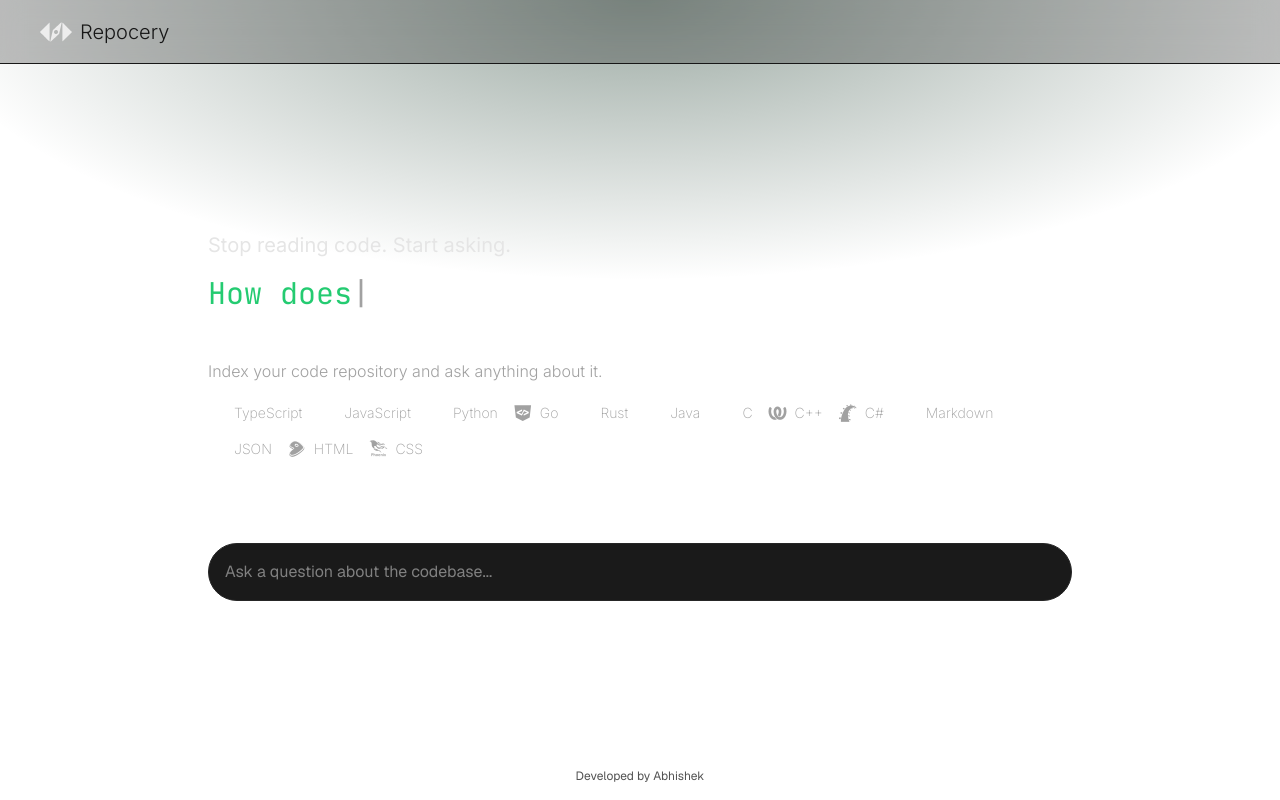
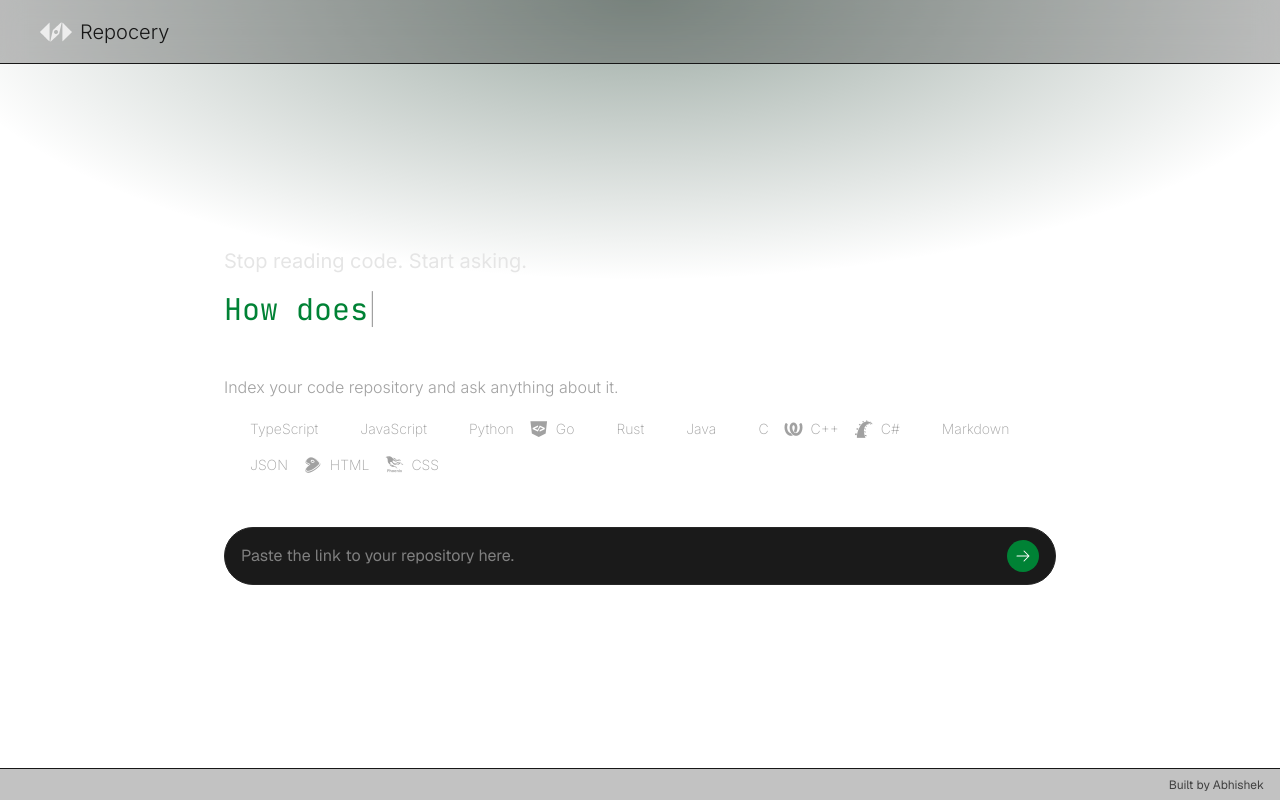
Before and after one commit to sonuoso/rag-project-explorer, a Next.js app: page / in a window 1280 px wide. Built offline with nearby package versions, Linux system fonts and the light colour scheme.

Commit message:
feat: session flow - Homeface indexing, multi-collection support

```diff
--- a/app/page.tsx
+++ b/app/page.tsx
@@ -5,13 +5,13 @@ export default function Home() {
   return (
     <>
       <header className="flex items-center gap-2 h-[4rem] bg-[#0e0e0e]/25 backdrop-blur-md py-5 px-10 border-b border-neutral-900">
-        <Image src="/RepocerySVGLogo.svg" alt="Repocery" width={32} height={32} />
+        <Image src="/RepocerySVGLogo.svg" alt="Repocery" width={32} height={32} className="w-8 h-8" />
         <div className="font-inter text-xl">Repocery</div>
       </header>
       <main className="max-w-4xl w-full mx-auto">
         <ChatInterface />
       </main>
-      <footer className="h-[2rem] text-xs text-neutral-600 text-center">Developed by Abhishek</footer>
+      <footer className="flex justify-center sm:justify-end items-center h-[2rem] bg-[#0e0e0e]/25 backdrop-blur-md border-t border-neutral-900 px-4"><div className="text-xs text-neutral-700">Built by Abhishek</div></footer>
     </>
   );
 }
--- a/components/ChatInterface.tsx
+++ b/components/ChatInterface.tsx
@@ -24,8 +24,10 @@ export default function ChatInterface() {
   const [messages, setMessages] = useState<Message[]>([]);
   const [loading, setLoading] = useState(false);
   const textareaRef = useRef<HTMLTextAreaElement>(null);
-  const [isExpanded, setIsExpanded] = useState(false);
   const bottomRef = useRef<HTMLDivElement>(null);
+  const [indexing, setIndexing] = useState(false);
+  const [collections, setCollections] = useState<string[]>([]);
+  const [activeCollection, setActiveCollection] = useState<string | null>(null);
 
   // Chat should auto scroll to the bottom when the loading indicator appears
   useEffect(() => {
@@ -35,7 +37,7 @@ export default function ChatInterface() {
   }, [loading]);
 
   async function handleSubmit() {
-    if (!input.trim()) {
+    if (!input.trim() || !activeCollection) {
       return;
     }
 
@@ -45,8 +47,6 @@ export default function ChatInterface() {
 
     setInput("");
 
-    setIsExpanded(false);
-
     if (textareaRef.current) {
       textareaRef.current.style.height = "2.5rem";
     }
@@ -55,7 +55,10 @@ export default function ChatInterface() {
       const res = await fetch("/api/query", {
         method: "POST",
         headers: { "Content-Type": "application/json" },
-        body: JSON.stringify({ question: input }),
+        body: JSON.stringify({
+          question: input,
+          collectionName: activeCollection,
+        }),
       });
 
       const data = await res.json();
@@ -75,15 +78,38 @@ export default function ChatInterface() {
     }
   }
 
+  async function handleIndex(dirPath: string) {
+    const folderName = dirPath.split(/[\\/]/).filter(Boolean).pop();
+    const collectionId = `${folderName}-${Math.random().toString(36).slice(2, 6)}`;
+
+    try {
+      setIndexing(true);
+      const res = await fetch("/api/index", {
+        method: "POST",
+        headers: { "Content-Type": "application/json" },
+        body: JSON.stringify({ dirPath, repoName: collectionId }),
+      });
+
+      if (!res.ok) throw new Error("Indexing failed");
+      setActiveCollection(collectionId);
+    } catch (error) {
+      console.error("Indexing failed: ", error);
+    } finally {
+      setIndexing(false);
+    }
+  }
+
   return (
     <div
-      className={`w-full min-h-[472px] h-[calc(100vh-96px)] flex flex-col ${messages.length === 0 && "justify-center items-center"} overflow-auto p-4`}
+      className={`w-full h-[calc(100vh-96px)] flex flex-col ${activeCollection === null && "items-center justify-center"} p-4`}
     >
-      {messages.length === 0 && (
-        <Homeface />
+      {activeCollection === null && (
+        <Homeface onIndex={handleIndex} indexing={indexing} />
       )}
+      {activeCollection && (
+        <>
           <div
-        className={`flex ${messages.length > 0 ? "flex-1" : ""} flex-col overflow-auto scrollbar-thin scrollbar-thumb-[#202020] scrollbar-track-transparent px-2 pt-8 pb-12 gap-2`}
+            className={`flex flex-1 flex-col overflow-auto scrollbar-thin scrollbar-thumb-[#202020] scrollbar-track-transparent px-2 pt-8 pb-12 gap-2`}
           >
             {messages.map((message, index) => (
               <div
@@ -118,21 +144,24 @@ export default function ChatInterface() {
             <div ref={bottomRef} />
           </div>
           <div
-        className={`w-full flex bg-[#1a1a1a] border border-neutral-800 ${messages.length === 0 && !isExpanded ? "py-2 rounded-full" : "pt-4 flex-col rounded-xl"}`}
+            className={`w-full flex bg-[#1a1a1a] border border-neutral-800 pt-4 flex-col rounded-xl`}
           >
             <textarea
-          className={`w-full justify-center ${messages.length === 0 && !isExpanded && "py-2"} px-4 text-base text-neutral-200 bg-transparent focus:outline-none resize-none overflow-y-auto scrollbar-thin scrollbar-thumb-[#202020] scrollbar-track-transparent`}
+              className={`w-full justify-center px-4 text-base text-neutral-200 bg-transparent focus:outline-none resize-none overflow-y-auto scrollbar-thin scrollbar-thumb-[#202020] scrollbar-track-transparent`}
               placeholder="Ask a question about the codebase..."
               value={input}
               rows={1}
               ref={textareaRef}
-          style={{ height: "2.5rem", minHeight: "2.5rem", maxHeight: "20rem" }}
+              style={{
+                height: "2.5rem",
+                minHeight: "2.5rem",
+                maxHeight: "20rem",
+              }}
               onChange={(e) => {
                 setInput(e.target.value);
                 e.target.style.height = "auto";
                 const newHeight = Math.min(e.target.scrollHeight, 320);
                 e.target.style.height = newHeight + "px";
-            setIsExpanded(newHeight > 40); // 2.5rem = 40px
               }}
               onKeyDown={(e) => {
                 if (e.key === "Enter" && !e.shiftKey) {
@@ -141,17 +170,17 @@ export default function ChatInterface() {
                 }
               }}
             />
-        {((messages.length === 0 && input) || messages.length !== 0) && (
             <div className="flex justify-end">
               <button
-              className={`${messages.length === 0 && !isExpanded ? "my-1 rounded-full" : "my-4 rounded-lg"} mx-4 px-2 py-2 bg-[#008235] hover:bg-green-600 text-white text-sm`}
+                className={`my-4 rounded-lg mx-4 px-2 py-2 bg-[#008235] hover:bg-green-600 text-white text-sm`}
                 onClick={handleSubmit}
               >
                 <ArrowRightIcon className="w-4 h-4" />
               </button>
             </div>
+          </div>
+        </>
       )}
-      </div>
     </div>
   );
 }
--- a/components/Homeface.tsx
+++ b/components/Homeface.tsx
@@ -1,7 +1,15 @@
 "use client";
 
+import { useState } from "react";
 import TypewriterAnimation from "./TypewriterAnimation";
-export default function Homeface() {
+import { ArrowRightIcon } from "@heroicons/react/24/solid";
+
+interface HomefaceProps {
+  onIndex: (dirPath: string) => void;
+  indexing: boolean;
+}
+
+export default function Homeface({onIndex, indexing}: HomefaceProps) {
   const languages = [
     { iconClass: "devicon-typescript-plain", label: "TypeScript" },
     { iconClass: "devicon-javascript-plain", label: "JavaScript" },
@@ -18,7 +26,18 @@ export default function Homeface() {
     { iconClass: "devicon-css3-plain", label: "CSS" },
   ];
 
+  const [repoName, setRepoName] = useState("");
+  const [dirPath, setDirPath] = useState("");
+
+  function handleIndex() {
+    if (!dirPath.trim()) return;
+    onIndex(dirPath);
+  }
+
   return (
+    <div
+      className={`w-full min-h-[472px] flex flex-col gap-12 justify-center items-center overflow-auto p-4`}
+    >
       <div className="self-start">
         <h2 className="font-inter-400 sm:text-xl text-neutral-200 mb-4">
           Stop reading code. Start asking.
@@ -50,5 +69,37 @@ export default function Homeface() {
           ))}
         </div>
       </div>
+      <div className={"w-full flex bg-[#1a1a1a] border border-neutral-800 py-2 rounded-full"}
+      >
+        <textarea
+          className={
+            "w-full justify-center py-2 px-4 text-base text-neutral-200 bg-transparent focus:outline-none resize-none overflow-y-auto scrollbar-thin scrollbar-thumb-[#202020] scrollbar-track-transparent"
+          }
+          placeholder="Paste the link to your repository here."
+          value={dirPath}
+          rows={1}
+          style={{ height: "2.5rem", minHeight: "2.5rem", maxHeight: "20rem" }}
+          onChange={(e) => {
+            setDirPath(e.target.value);
+          }}
+          onKeyDown={(e) => {
+            if (e.key === "Enter" && !e.shiftKey) {
+              e.preventDefault();
+              handleIndex();
+            }
+          }}
+        />
+        <div className="flex justify-end">
+          <button
+            className={
+              "my-1 rounded-full mx-4 px-2 py-2 bg-[#008235] hover:bg-green-600 text-white text-sm"
+            }
+            onClick={handleIndex}
+          >
+            <ArrowRightIcon className="w-4 h-4" />
+          </button>
+        </div>
+      </div>
+    </div>
   );
 }
--- a/components/TypewriterAnimation.tsx
+++ b/components/TypewriterAnimation.tsx
@@ -47,9 +47,9 @@ export default function TypewriterAnimation({ phrases }: TypewriterProps) {
 
   return (
     <>
-      <span className="font-brains text-lg sm:text-3xl text-[#24CB71]">
+      <span className="font-brains text-lg sm:text-3xl text-[#008235]">
         {displayText}
-        <span id="Blink" className="font-brains text-neutral-400">
+        <span id="Blink" className="font-inter-200 text-neutral-400">
           |
         </span>
       </span>
```
Lines whose indentation alone changed are shown as unchanged.
